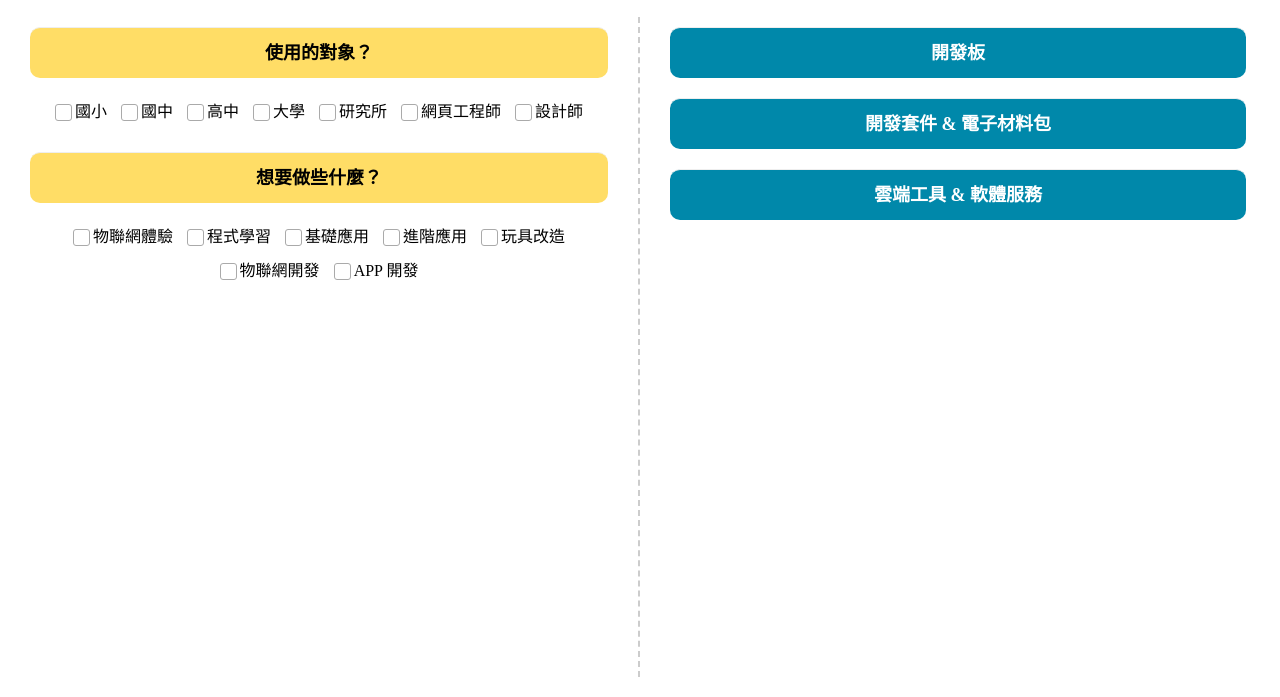
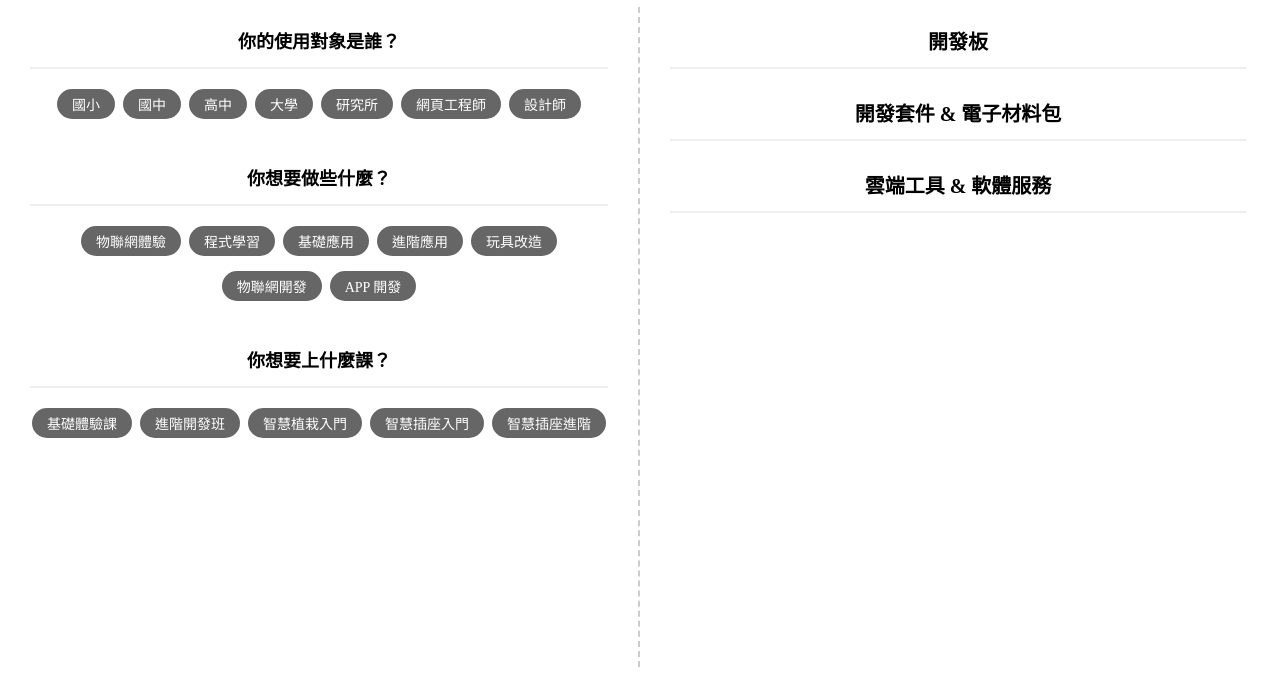
Before and after one commit to webduinoio/Webduino-product-filter, a plain HTML site: page index.html in a window 1280 px wide. Shown: the part 103-800 px from the top of the page. Drawn offline with nearby package versions, Linux system fonts and the light colour scheme.

Commit message:
edit js and css

```diff
--- a/filter.js
+++ b/filter.js
@@ -14,7 +14,12 @@ $(function() {
     '智慧生活': ['馬克一號', 'Smart', 'Webduino Fly'],
     '玩具改造': ['馬克一號', 'Smart'],
     '物聯網開發': ['馬克一號', 'Smart', 'Webduino Fly'],
-    'APP 開發': ['馬克一號', 'Smart']
+    'APP 開發': ['馬克一號', 'Smart'],
+    '基礎體驗課':['Smart','Smart','Smart','Smart','Smart'],
+    '進階開發班':['馬克一號', 'Smart','馬克一號', 'Smart','馬克一號', 'Smart','馬克一號', 'Smart','馬克一號', 'Smart'],
+    '智慧植栽入門':['Smart','Smart','Smart','Smart','Smart'],
+    '智慧插座入門':['馬克一號','馬克一號','馬克一號','馬克一號','馬克一號'],
+    '智慧插座進階':['馬克一號', 'Smart', 'Webduino Fly','馬克一號', 'Smart', 'Webduino Fly','馬克一號', 'Smart', 'Webduino Fly','馬克一號', 'Smart', 'Webduino Fly','馬克一號', 'Smart', 'Webduino Fly']
   };
   var data2 = {
     '國小': ['基本包', 'Dr.Smart', '公仔自走車', '公仔自走車循跡套件', '基礎套件包'],
@@ -31,7 +36,12 @@ $(function() {
     '智慧生活': ['智慧插座實戰開發包', '智慧植栽', '豪華套件包'],
     '玩具改造': ['公仔自走車', '公仔自走車循跡套件', '進階套件包'],
     '物聯網開發': ['智慧插座實戰開發包', '智慧植栽', '智慧插座', '智慧插座擴充', '豪華套件包'],
-    'APP 開發': ['基本包', 'Dr.Smart']
+    'APP 開發': ['基本包', 'Dr.Smart'],
+    '基礎體驗課':['Dr.Smart','Dr.Smart','Dr.Smart','Dr.Smart','Dr.Smart'],
+    '進階開發班':['豪華套件包','豪華套件包','豪華套件包','豪華套件包','豪華套件包'],
+    '智慧植栽入門':['智慧植栽','智慧植栽','智慧植栽','智慧植栽','智慧植栽'],
+    '智慧插座入門':['智慧插座','基礎套件包','智慧插座','基礎套件包','智慧插座','基礎套件包','智慧插座','基礎套件包','智慧插座','基礎套件包'],
+    '智慧插座進階':['智慧插座實戰開發包','智慧插座實戰開發包','智慧插座實戰開發包','智慧插座實戰開發包','智慧插座實戰開發包']
   };
   var data3 = {
     '國小': ['Blockly', '模擬器'],
@@ -48,7 +58,12 @@ $(function() {
     '智慧生活': ['Blockly (註冊版)', '裝置管理 (註冊版)', 'Node-RED (註冊版)'],
     '玩具改造': ['Blockly (註冊版)', '裝置管理 (註冊版)', 'HyProto'],
     '物聯網開發': ['Blockly (註冊版)', '裝置管理 (註冊版)', 'Node-RED (註冊版)'],
-    'APP 開發': ['Blockly', 'HyProto (註冊版)', 'Node-RED (註冊版)']
+    'APP 開發': ['Blockly', 'HyProto (註冊版)', 'Node-RED (註冊版)'],
+    '基礎體驗課':['Blockly', '模擬器','Blockly', '模擬器','Blockly', '模擬器','Blockly', '模擬器','Blockly', '模擬器'],
+    '進階開發班':['Blockly (註冊版)', '裝置管理 (註冊版)','Blockly (註冊版)', '裝置管理 (註冊版)','Blockly (註冊版)', '裝置管理 (註冊版)','Blockly (註冊版)', '裝置管理 (註冊版)','Blockly (註冊版)', '裝置管理 (註冊版)'],
+    '智慧植栽入門':['Blockly','Blockly','Blockly','Blockly','Blockly'],
+    '智慧插座入門':['Blockly','Blockly','Blockly','Blockly','Blockly'],
+    '智慧插座進階':['Blockly (註冊版)', '裝置管理 (註冊版)', 'Node-RED (註冊版)','Blockly (註冊版)', '裝置管理 (註冊版)', 'Node-RED (註冊版)','Blockly (註冊版)', '裝置管理 (註冊版)', 'Node-RED (註冊版)','Blockly (註冊版)', '裝置管理 (註冊版)', 'Node-RED (註冊版)','Blockly (註冊版)', '裝置管理 (註冊版)', 'Node-RED (註冊版)']
   };
   var link = {
     '馬克一號': 'https://webduino.io/buy/component-webduino-v1.html',
@@ -74,7 +89,7 @@ $(function() {
   var $checkBox = $('.checkbox');
   var $label = $('label');
 
-  $label.on('click',function() {
+  $label.on('click', function() {
     if ($(this).hasClass('checked')) {
       $(this).removeClass('checked');
     } else {
@@ -164,13 +179,28 @@ $(function() {
         resultArr3[counts3[j]] = [j];
       }
     }
+    var aa1 = [];
+    for (var k in resultArr) {
+      aa1.push(k * 1);
+    }
+    max1 = aa1.reverse()[0];
+    var aa2 = [];
+    for (var k in resultArr2) {
+      aa2.push(k * 1);
+    }
+    max2 = aa2.reverse()[0];
+    var aa3 = [];
+    for (var k in resultArr3) {
+      aa3.push(k * 1);
+    }
+    max3 = aa3.reverse()[0];
 
     // 依據出現結果的次數，產生對應的推薦結果
     for (var k in resultArr) {
       resultArr[k].forEach(function(item) {
-        if (k > 3) {
+        if (k == max1) {
           $('.box1 .a3').append('<a href="#">' + item + '</a>');
-        } else if (k == 3 || k == 2) {
+        } else if (k < max1 && k > 2) {
           $('.box1 .a2').append('<a href="#">' + item + '</a>');
         } else {
           $('.box1 .a1').append('<a href="#">' + item + '</a>');
@@ -179,9 +209,9 @@ $(function() {
     }
     for (var k in resultArr2) {
       resultArr2[k].forEach(function(item) {
-        if (k > 3) {
+        if (k == max2) {
           $('.box2 .a3').append('<a href="#">' + item + '</a>');
-        } else if (k == 3 || k == 2) {
+        } else if (k < max2 && k > 2) {
           $('.box2 .a2').append('<a href="#">' + item + '</a>');
         } else {
           $('.box2 .a1').append('<a href="#">' + item + '</a>');
@@ -190,9 +220,9 @@ $(function() {
     }
     for (var k in resultArr3) {
       resultArr3[k].forEach(function(item) {
-        if (k > 3) {
+        if (k == max3) {
           $('.box3 .a3').append('<a href="#">' + item + '</a>');
-        } else if (k == 3 || k == 2) {
+        } else if (k < max3 && k > 2) {
           $('.box3 .a2').append('<a href="#">' + item + '</a>');
         } else {
           $('.box3 .a1').append('<a href="#">' + item + '</a>');
--- a/index.css
+++ b/index.css
@@ -12,62 +12,67 @@ div{
 
 h1 {
   width: 100%;
-  height: 100px;
+  height: 80px;
   margin: 0;
-  background: #055;
+  background: #333;
   color: #fff;
   text-align: center;
-  line-height: 100px;
-  font-size: 26px;
+  line-height: 80px;
+  font-size: 24px;
 }
 
 h3 {
-  border-top: 1px solid #eee;
+  border-bottom: 2px solid #eee;
   margin:0;
   width:100%;
   height:50px;
   line-height: 50px;
-  background:#fd6;
   text-align: center;
-  border-radius:10px;
   font-size:18px;
 }
 
 .filter, .result{
+  height:calc(100% - 140px);
   width:calc(50% - 2px);
-  height:calc(100% - 140px);
   float:left;
-  margin:20px 0;
+  margin:30px 0 20px;
   padding:10px 30px 30px;
+  // display:inline-block;
+  // width:100%;
+}
+
+.filter{
+  text-align: center;
 }
 
 .filter .group {
+  //display:inline-block;
+  display:block;
   margin: 20px 0;
   text-align: center;
+  width:100%;
+  vertical-align: top;
 }
 
 .filter .group label{
   display:inline-block;
-  width:15px;
-  height:15px;
-  border:1px solid #aaa;
+  background:#666;
+  color:#fff;
+  padding:5px 15px;
+  cursor: pointer;
+  border-radius:20px;
+  margin:0;
   user-select: none;
-  margin:-2px 3px 0 0;
-  padding:0;
-  cursor:pointer;
-  vertical-align: middle;
-  border-radius:3px;
+  font-size:14px;
 }
 
 .filter .group label.checked{
-  background-image:url(checked.jpg);
-  background-size:cover;
-  border:1px solid #f4ac3c;
+  background:#f55;
 }
 
 .filter .group div{
   display:inline-block;
-  margin:0 5px 10px;
+  margin:0 2px 15px;
 }
 
 .filter .group input{
@@ -79,8 +84,9 @@ h3 {
 }
 
 .result h3{
-  background:#08a;
-  color:#fff;
+  font-size:20px;
+  display:block;
+  border-bottom:2px solid #eee;
 }
 
 .result .box {
@@ -148,7 +154,7 @@ h3 {
 
 .result .a.a1.s1::before,
 .result .a.a1.s1.s2::before {
-  content: '符合';
+  content: '參考';
   background: #9f9;
   color: #050;
 }
@@ -161,7 +167,7 @@ h3 {
 
 .result .a.a2.s1::before,
 .result .a.a1.s2::before {
-  content: '參考';
+  content: '符合';
   background: #fd0;
   color: #e00;
 }
--- a/index.html
+++ b/index.html
@@ -12,25 +12,90 @@
 <body>
   <h1>您適合什麼 Webduino 產品？</h1>
   <div class="filter">
-    <h3>使用的對象？</h3>
+    <h3>你的使用對象是誰？</h3>
     <div class="group group01">
-      <div><input class="checkbox" type="checkbox" id="cb1-01" value="國小"><label for="cb1-01"></label>國小</div>
-      <div><input class="checkbox" type="checkbox" id="cb1-02" value="國中"><label for="cb1-02"></label>國中</div>
-      <div><input class="checkbox" type="checkbox" id="cb1-03" value="高中"><label for="cb1-03"></label>高中</div>
-      <div><input class="checkbox" type="checkbox" id="cb1-04" value="大學"><label for="cb1-04"></label>大學</div>
-      <div><input class="checkbox" type="checkbox" id="cb1-05" value="研究所"><label for="cb1-05"></label>研究所</div>
-      <div><input class="checkbox" type="checkbox" id="cb1-06" value="網頁工程師"><label for="cb1-06"></label>網頁工程師</div>
-      <div><input class="checkbox" type="checkbox" id="cb1-07" value="設計師"><label for="cb1-07"></label>設計師</div>
+      <div>
+        <input class="checkbox" type="checkbox" id="cb1-01" value="國小">
+        <label for="cb1-01">國小</label>
+      </div>
+      <div>
+        <input class="checkbox" type="checkbox" id="cb1-02" value="國中">
+        <label for="cb1-02">國中</label>
+      </div>
+      <div>
+        <input class="checkbox" type="checkbox" id="cb1-03" value="高中">
+        <label for="cb1-03">高中</label>
+      </div>
+      <div>
+        <input class="checkbox" type="checkbox" id="cb1-04" value="大學">
+        <label for="cb1-04">大學</label>
+      </div>
+      <div>
+        <input class="checkbox" type="checkbox" id="cb1-05" value="研究所">
+        <label for="cb1-05">研究所</label>
+      </div>
+      <div>
+        <input class="checkbox" type="checkbox" id="cb1-06" value="網頁工程師">
+        <label for="cb1-06">網頁工程師</label>
+      </div>
+      <div>
+        <input class="checkbox" type="checkbox" id="cb1-07" value="設計師">
+        <label for="cb1-07">設計師</label>
+      </div>
     </div>
-      <h3>想要做些什麼？</h3>
+    <h3>你想要做些什麼？</h3>
     <div class="group group02">
-      <div><input class="checkbox" type="checkbox" id="cb2-06" value="物聯網體驗"><label for="cb2-06"></label>物聯網體驗</div>
-      <div><input class="checkbox" type="checkbox" id="cb2-01" value="程式學習"><label for="cb2-01"></label>程式學習</div>
-      <div><input class="checkbox" type="checkbox" id="cb2-02" value="基礎應用"><label for="cb2-02"></label>基礎應用</div>
-      <div><input class="checkbox" type="checkbox" id="cb2-03" value="進階應用"><label for="cb2-03"></label>進階應用</div>
-      <div><input class="checkbox" type="checkbox" id="cb2-07" value="玩具改造"><label for="cb2-07"></label>玩具改造</div>
-      <div><input class="checkbox" type="checkbox" id="cb2-04" value="物聯網開發"><label for="cb2-04"></label>物聯網開發</div>
-      <div><input class="checkbox" type="checkbox" id="cb2-05" value="APP 開發"><label for="cb2-05"></label>APP 開發</div>
+      <div>
+        <input class="checkbox" type="checkbox" id="cb2-06" value="物聯網體驗">
+        <label for="cb2-06">物聯網體驗</label>
+      </div>
+      <div>
+        <input class="checkbox" type="checkbox" id="cb2-01" value="程式學習">
+        <label for="cb2-01">程式學習</label>
+      </div>
+      <div>
+        <input class="checkbox" type="checkbox" id="cb2-02" value="基礎應用">
+        <label for="cb2-02">基礎應用</label>
+      </div>
+      <div>
+        <input class="checkbox" type="checkbox" id="cb2-03" value="進階應用">
+        <label for="cb2-03">進階應用</label>
+      </div>
+      <div>
+        <input class="checkbox" type="checkbox" id="cb2-07" value="玩具改造">
+        <label for="cb2-07">玩具改造</label>
+      </div>
+      <div>
+        <input class="checkbox" type="checkbox" id="cb2-04" value="物聯網開發">
+        <label for="cb2-04">物聯網開發</label>
+      </div>
+      <div>
+        <input class="checkbox" type="checkbox" id="cb2-05" value="APP 開發">
+        <label for="cb2-05">APP 開發</label>
+      </div>
+    </div>
+    <h3>你想要上什麼課？</h3>
+    <div class="group group03">
+      <div>
+        <input class="checkbox" type="checkbox" id="cb3-01" value="基礎體驗課">
+        <label for="cb3-01">基礎體驗課</label>
+      </div>
+      <div>
+        <input class="checkbox" type="checkbox" id="cb3-02" value="進階開發班">
+        <label for="cb3-02">進階開發班</label>
+      </div>
+      <div>
+        <input class="checkbox" type="checkbox" id="cb3-03" value="智慧植栽入門">
+        <label for="cb3-03">智慧植栽入門</label>
+      </div>
+      <div>
+        <input class="checkbox" type="checkbox" id="cb3-04" value="智慧插座入門">
+        <label for="cb3-04">智慧插座入門</label>
+      </div>
+      <div>
+        <input class="checkbox" type="checkbox" id="cb3-05" value="智慧插座進階">
+        <label for="cb3-05">智慧插座進階</label>
+      </div>
     </div>
   </div>
   <div class="result">
```
